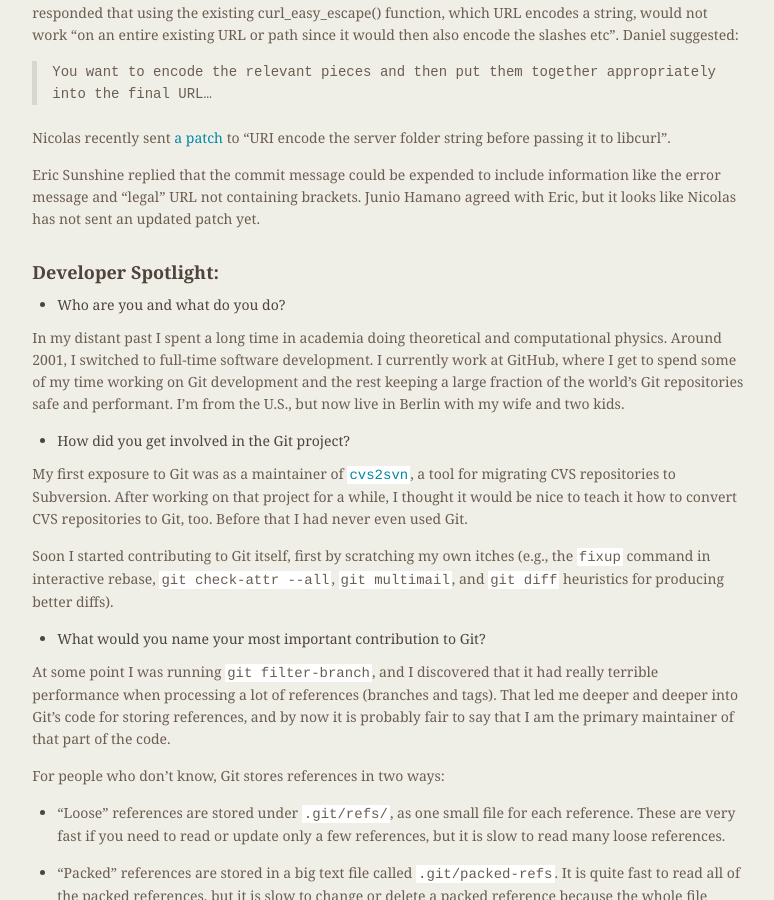
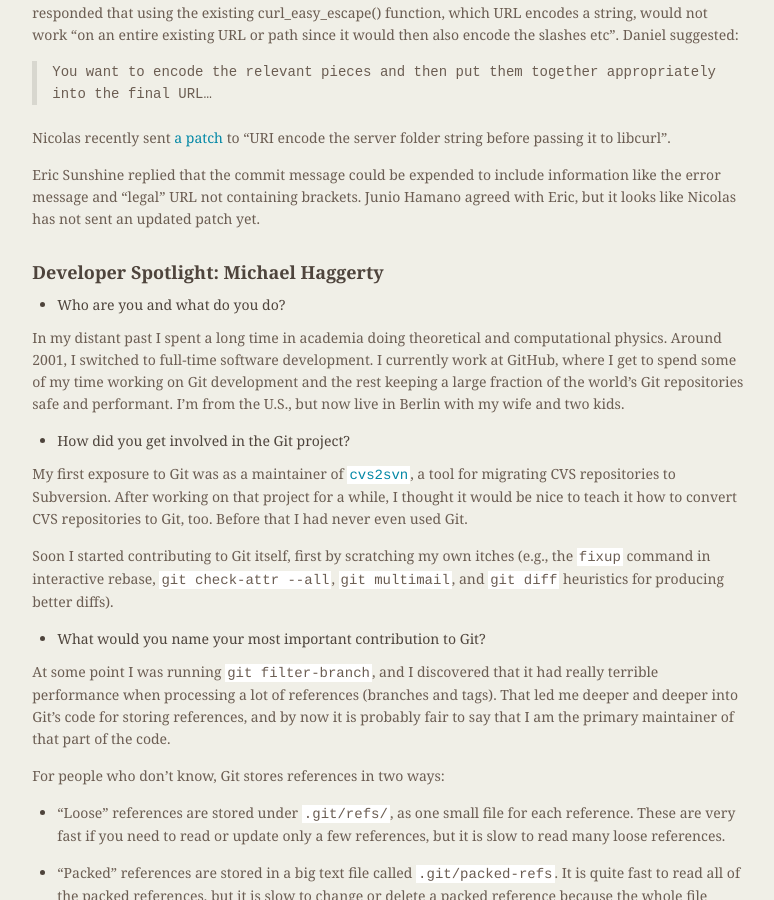
Before and after one commit to git/git.github.io, a Jekyll site: the page built from rev_news/drafts/edition-34.md, in a window 1280 px wide and 900 px high, scrolled down 2421 px. Shown: the whole window, without its empty margins (339-1113 px from the left). Built offline with Jekyll 4.4.1, drawn with Linux system fonts in a browser that asks for light colours.

Commit message:
rn-34: add Michael's name

```diff
--- a/rev_news/drafts/edition-34.md
+++ b/rev_news/drafts/edition-34.md
@@ -169,7 +169,7 @@
 Nicolas has not sent an updated patch yet.
 
 
-## Developer Spotlight:
+## Developer Spotlight: Michael Haggerty
 
 * Who are you and what do you do?
 
```
